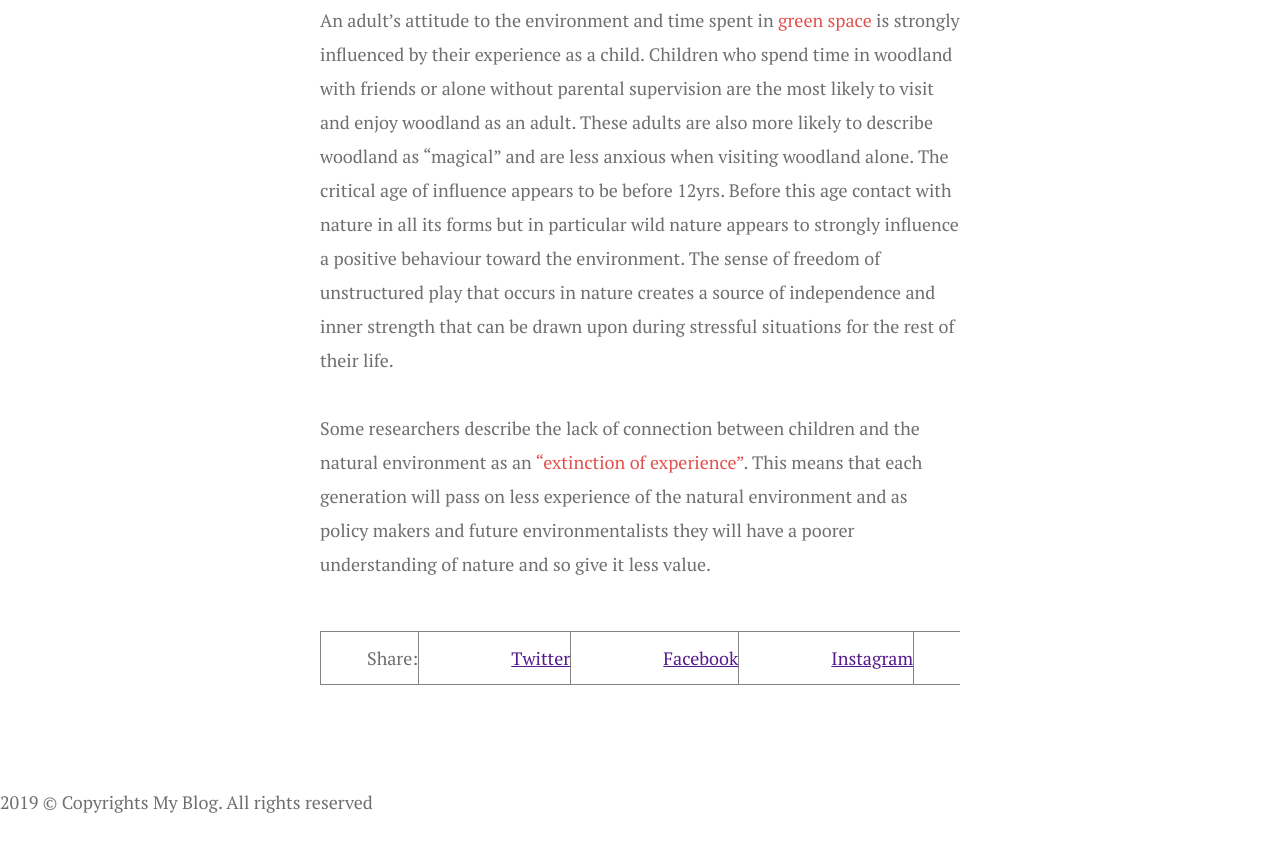
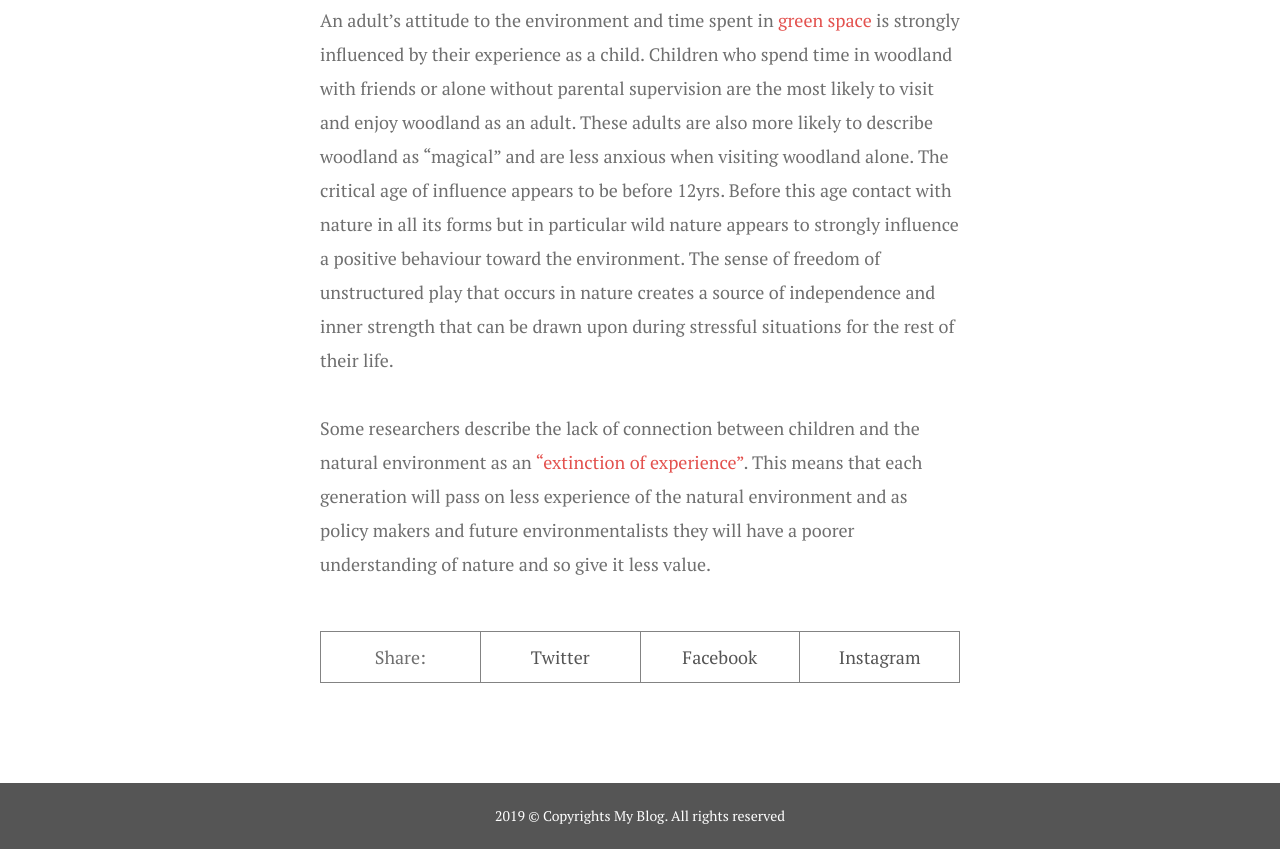
Before and after one commit to mininpark/Responsive-Web, a plain HTML site: page index.html in a window 1280 px wide. Shown: the part 1292-2141 px from the top of the page. Before the commit the page ends 2111 px from the top, so only its background shows below. Drawn offline with nearby package versions, Linux system fonts and the light colour scheme; files that its build step writes are made by us from their sources; a web font is replaced by a local one.

Commit message:
Add files via upload

```diff
--- a/main.css
+++ b/main.css
@@ -148,15 +148,36 @@ header p{
     border:1px solid #838383;
     border-right: none;
     display: flex;
-    justify-content: space-around;
-    align-items: center;
-    flex-direction:row;
-    list-style: none;
 }
 .content ul li {
+    display: flex;
+    flex-direction: row;
+    justify-content: space-around;
+    text-align: center;
+    width: 25%;
+    line-height: 50px;
     border-right: 1px solid #838383;
-    text-align: center;
-    line-height: 52px;
+
 }
 
+.content ul li a {
+    display: block;
+    text-decoration: none;
+    color: #555;
+    width: calc(100% + 10em);
+}
+
+.content ul li a:hover {
+    color: #fff;
+    background-color: #e3514e;
+}
+
+
 /* Footer */
+footer {
+    background-color: #555;
+    color: #fff;
+    text-align: center;
+    font-size: 14px;
+    line-height: 66px;
+}
```
